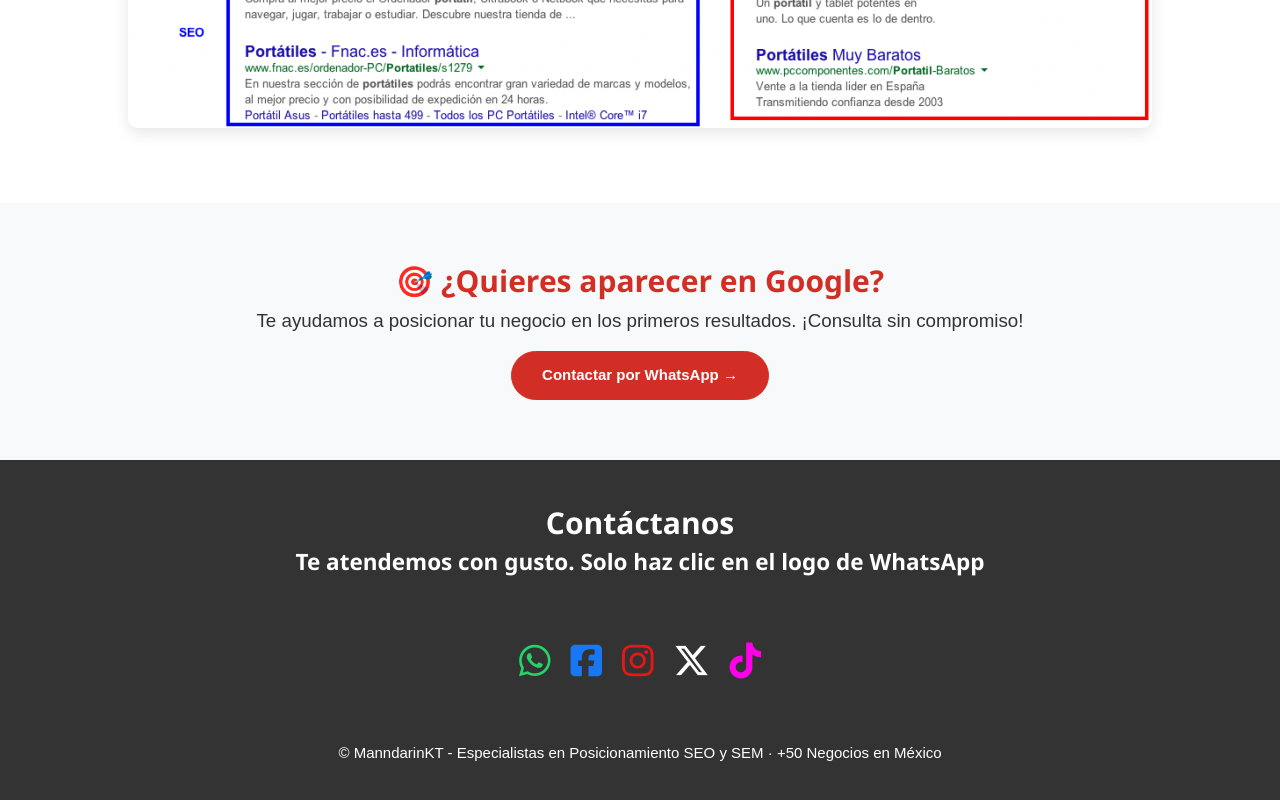
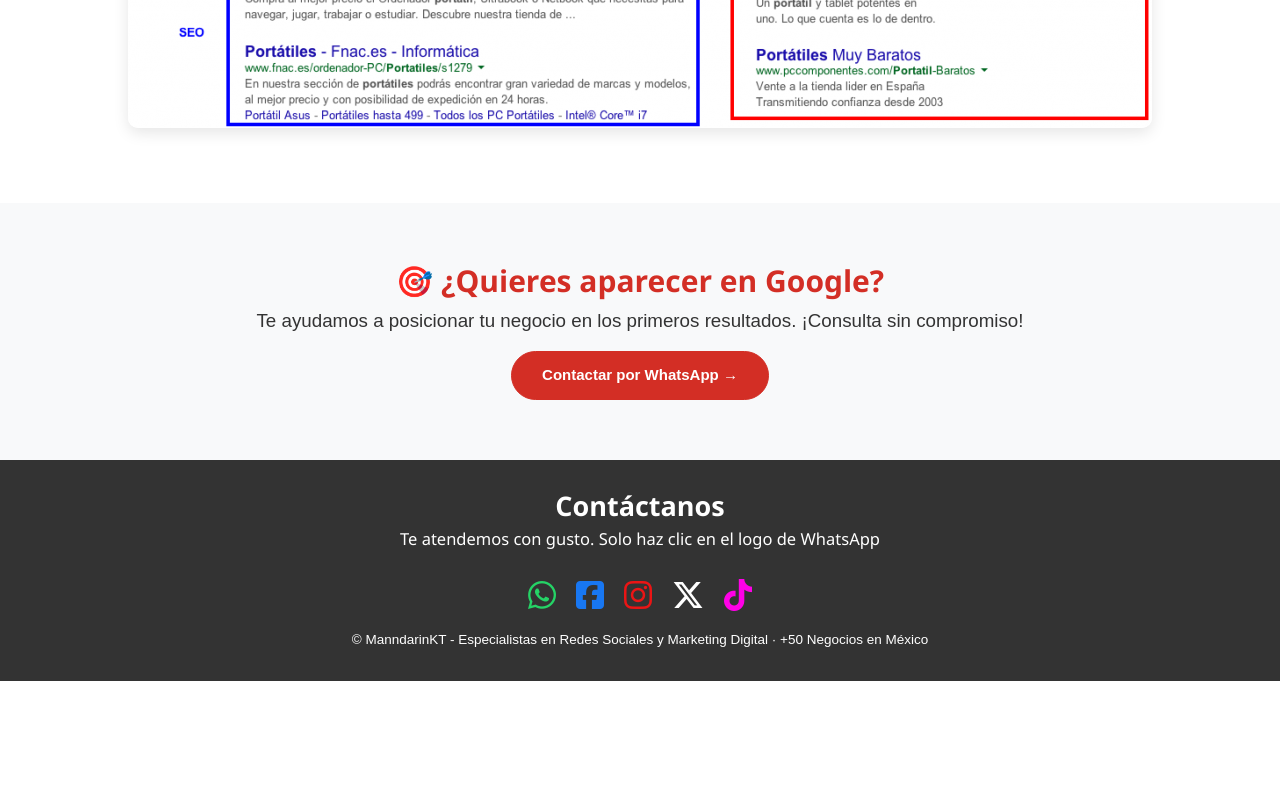
Before and after one commit to Jorge79-82/mkt3, a website: page posicionamientoweb.html in a window 1280 px wide. Shown: the part 2946-3746 px from the top of the page. After the commit the page ends 3627 px from the top, so only its background shows below. Drawn offline with nearby package versions, Linux system fonts and the light colour scheme.

Commit message:
Revise footer layout and social media links
Updated footer content and styles for social icons.

```diff
--- a/posicionamientoweb.html
+++ b/posicionamientoweb.html
@@ -746,41 +746,41 @@ src="https://www.facebook.com/tr?id=1031463307192132&ev=PageView&noscript=1"
   </section>
 
   <!-- Footer -->
-  <footer class="page-footer">
+  <footer class="page-footer" style="padding: 2rem 0;">
     <div class="container">
-      <div class="row mb-5">
+      <div class="row mb-3">
         <div class="col-md-12 text-center">
-          <h2>Contáctanos</h2>
-          <h4>Te atendemos con gusto. Solo haz clic en el logo de WhatsApp</h4>
+          <h2 style="font-size: 1.8rem; margin-bottom: 0.5rem;">Contáctanos</h2>
+          <h4 style="font-size: 1.1rem; font-weight: 400;">Te atendemos con gusto. Solo haz clic en el logo de WhatsApp</h4>
         </div>
       </div>
 
       <div class="row">
         <div class="col-md-12">
-          <div class="social-icons">
-            <a href="https://api.whatsapp.com/send?phone=+525539935301&text=Hola,%20quiero%20posicionar%20mi%20negocio%20en%20Google" target="_blank" aria-label="WhatsApp">
-              <i class="fab fa-whatsapp" style="font-size:36px;color:var(--whatsapp-green)"></i>
+          <div class="social-icons" style="margin: 0.5rem 0;">
+            <a href="https://api.whatsapp.com/send?phone=+525539935301&text=Hola,%20quiero%20redes%20sociales" target="_blank" aria-label="WhatsApp">
+              <i class="fab fa-whatsapp" style="font-size:32px;color:var(--whatsapp-green)"></i>
             </a>
             <a href="https://www.facebook.com/ManndarinKT/" target="_blank" aria-label="Facebook">
-              <i class="fab fa-facebook-square" style="font-size:36px;color:rgb(24, 119, 242)"></i>
+              <i class="fab fa-facebook-square" style="font-size:32px;color:rgb(24, 119, 242)"></i>
             </a>
             <a href="https://www.instagram.com/manndarinkt/" target="_blank" aria-label="Instagram">
-              <i class="fab fa-instagram" style="font-size:36px;color:rgb(235, 21, 21)"></i>
+              <i class="fab fa-instagram" style="font-size:32px;color:rgb(235, 21, 21)"></i>
             </a>
              <a href="https://x.com/Manndarin_KT" target="_blank">
-              <i class="fab fa-x-twitter" style="font-size:36px;color: #FFFFFF;"></i>
+              <i class="fab fa-x-twitter" style="font-size:32px;color: #FFFFFF;"></i>
             </a>
             <a href="https://www.tiktok.com/@manndarinkt.com/" target="_blank">
-              <i class="fab fa-tiktok" style="font-size:36px;color: #FF00E7;"></i>
+              <i class="fab fa-tiktok" style="font-size:32px;color: #FF00E7;"></i>
             </a>
           </div>
         </div>
       </div>
 
-      <div class="row mt-5">
+      <div class="row mt-2">
         <div class="col-md-12 text-center">
-          <div class="footer-copyright">
-            © ManndarinKT - Especialistas en Posicionamiento SEO y SEM · +50 Negocios en México
+          <div class="footer-copyright" style="font-size: 0.9rem;">
+            © ManndarinKT - Especialistas en Redes Sociales y Marketing Digital · +50 Negocios en México
           </div>
         </div>
       </div>
```
